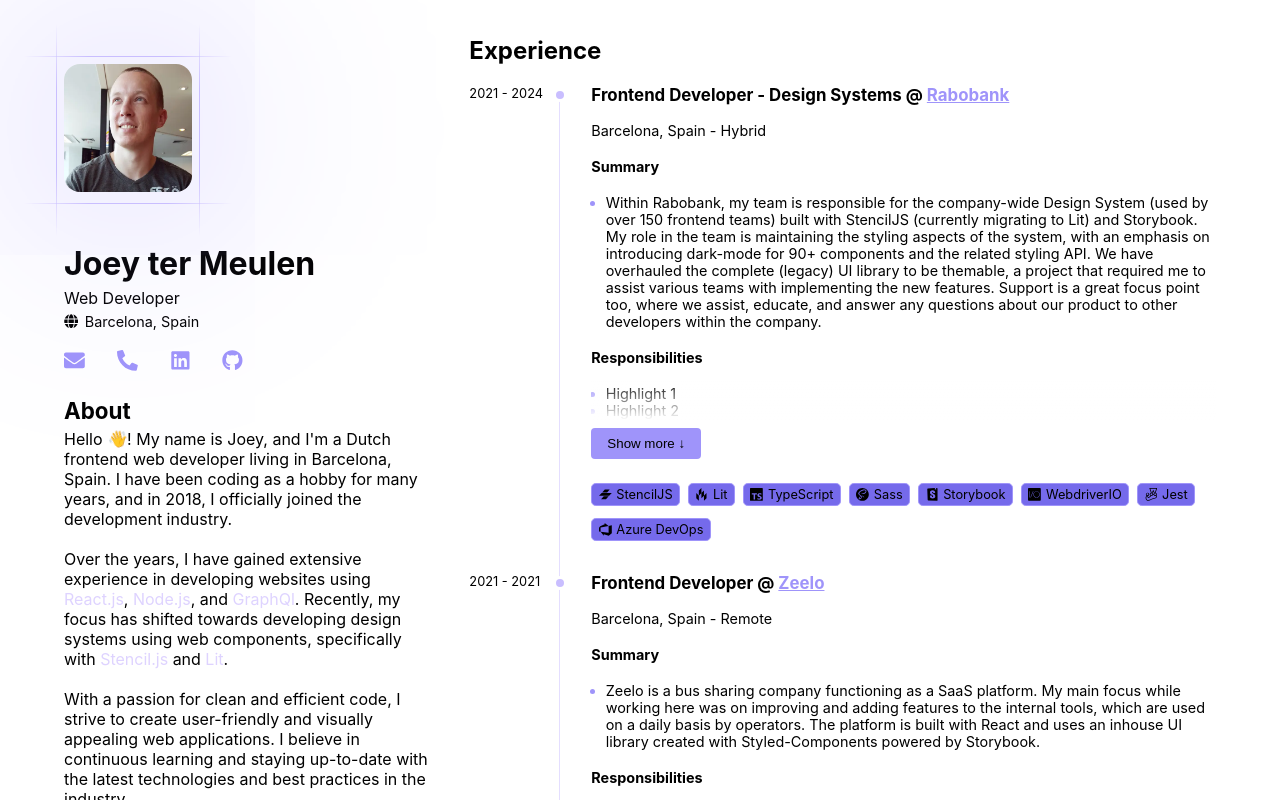
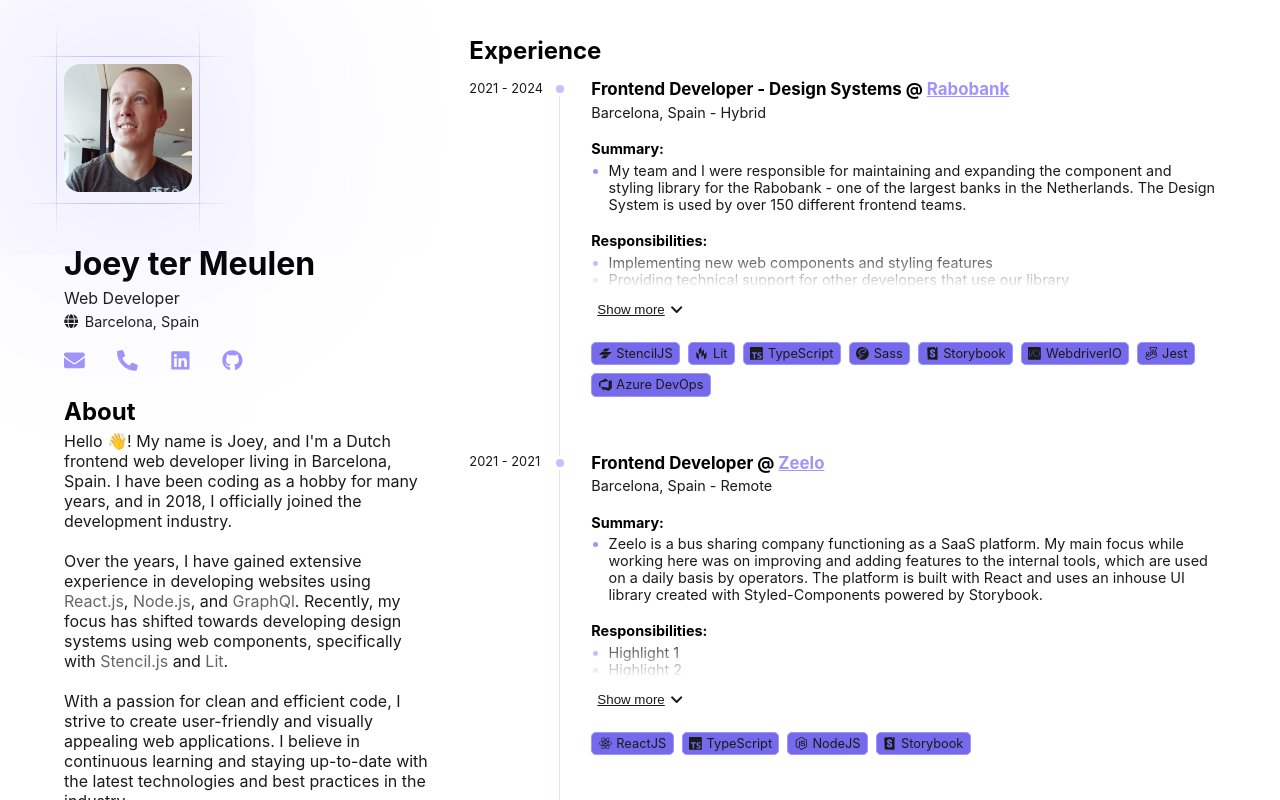
Before and after one commit to JtMeulen/portfolio-2024, a React (Vite) app: page / in a window 1280 px wide. Shown: the top 800 px of the page. Built offline with nearby package versions, Linux system fonts and the light colour scheme.

Commit message:
chore: some content and style updates

```diff
--- a/public/data/experience.json
+++ b/public/data/experience.json
@@ -7,9 +7,18 @@
     "type": "Hybrid",
     "startYear": "2021",
     "endYear": "2024",
-    "summary": "Within Rabobank, my team is responsible for the company-wide Design System (used by over 150 frontend teams) built with StencilJS (currently migrating to Lit) and Storybook. My role in the team is maintaining the styling aspects of the system, with an emphasis on introducing dark-mode for 90+ components and the related styling API. We have overhauled the complete (legacy) UI library to be themable, a project that required me to assist various teams with implementing the new features. Support is a great focus point too, where we assist, educate, and answer any questions about our product to other developers within the company.",
-    "responsibilities": ["Highlight 1", "Highlight 2"],
-    "achievements": ["Achievement 1", "Achievement 2"],
+    "summary": "My team and I were responsible for maintaining and expanding the component and styling library for the Rabobank - one of the largest banks in the Netherlands. The Design System is used by over 150 different frontend teams.",
+    "responsibilities": [
+      "Implementing new web components and styling features",
+      "Providing technical support for other developers that use our library",
+      "Maintinging a zero-bug policy for the library",
+      "Writing extensive documentation for all features in the library",
+      "Bi-weekly demos, presentations and workshops for users and stakeholders"
+    ],
+    "achievements": [
+      "Implementing dark-mode theme for the complete component and styling library",
+      "Complete overhaul of legacy styling library to a new tokenized structure for theming"
+    ],
     "stack": [
       "StencilJS",
       "Lit",
--- a/src/components/About/About.module.scss
+++ b/src/components/About/About.module.scss
@@ -1,14 +1,4 @@
 .about {
-  & h1 {
-    font-size: 2rem;
-    margin-bottom: 0.3rem;
-  }
-
-  & h2 {
-    font-size: 1.4rem;
-    margin-bottom: 0.3rem;
-  }
-
   & p {
     margin: 0;
   }
@@ -29,6 +19,7 @@
 
   & img {
     box-shadow: 0px 0px 400px 0px var(--color-primary);
+    -webkit-box-shadow: 0px 0px 400px 0px var(--color-primary);
     aspect-ratio: 1 / 1;
     width: 8rem;
     border-radius: 1rem;
@@ -110,7 +101,7 @@
   & em {
     font-weight: normal;
     font-style: normal;
-    color: var(--primary-600);
+    color: var(--font-color-500);
   }
 
   & .wave {
--- a/src/components/Collapsible/Collapsible.module.scss
+++ b/src/components/Collapsible/Collapsible.module.scss
@@ -1,5 +1,5 @@
 .content {
-  max-height: 90px;
+  max-height: 75px;
   overflow: hidden;
   position: relative;
   // TODO: feels very choppy, look into alternate ways to animate
@@ -10,7 +10,7 @@
     transition: max-height 0.25s ease-in;
   }
 
-  &::after {
+  &:not(.expanded)::after {
     content: '';
     display: block;
     position: absolute;
@@ -22,21 +22,22 @@
   }
 }
 
-// TODO: text button instead
 .btn {
-  background-color: var(--button-color);
+  text-decoration: underline;
+  background: none;
   color: var(--font-color);
   border: none;
-  border-radius: 4px;
-  padding: 8px 16px;
-  margin-block: 8px;
+  margin-block: 0.8rem;
+  display: flex;
+  align-items: center;
+  gap: 0.3rem;
   cursor: pointer;
 
   &:hover {
-    box-shadow: 0 0 20px -4px var(--button-color-hover);
+    color: var(--primary-500);
   }
 
   &:active {
-    background-color: var(--button-color-active);
+    color: var(--primary-300);
   }
 }
--- a/src/components/Collapsible/Collapsible.tsx
+++ b/src/components/Collapsible/Collapsible.tsx
@@ -1,4 +1,5 @@
 import { useState } from 'react';
+import { FaChevronDown, FaChevronUp } from 'react-icons/fa';
 
 import styles from './Collapsible.module.scss';
 
@@ -14,7 +15,8 @@
       <div className={`${styles.content} ${expanded ? styles.expanded : null}`}>{children}</div>
 
       <button className={`${styles.btn} ${expanded ? styles.expanded : null}`} onClick={toggle}>
-        {expanded ? 'Show less ↑' : 'Show more ↓'}
+        {expanded ? 'Show less' : 'Show more'}
+        {expanded ? <FaChevronUp /> : <FaChevronDown />}
       </button>
     </>
   );
--- a/src/components/Experience/Experience.module.scss
+++ b/src/components/Experience/Experience.module.scss
@@ -35,7 +35,7 @@
 
   & .content {
     padding-inline-start: 2rem;
-    padding-block-end: 1rem;
+    padding-block-end: 3.5rem;
     position: relative;
     grid-column: 2;
 
@@ -55,9 +55,17 @@
       opacity: 0.5;
     }
 
+    & .location {
+      margin: 0;
+    }
+
     & h3 {
       margin-top: 0;
     }
+  }
+
+  &:last-of-type .content {
+    padding-block-end: 0.5rem;
   }
 }
 
@@ -65,7 +73,7 @@
 .achievements,
 .summary {
   list-style-type: disc;
-  margin-inline-start: 1em;
+  margin-inline-start: 1.2em;
   padding: 0;
 
   & li::marker {
@@ -75,11 +83,10 @@
 
 .stack {
   padding: 0;
-  margin: 1rem 0;
+  margin-top: 1.5rem;
   list-style: none;
   display: flex;
-  column-gap: 0.5rem;
-  row-gap: 0.7rem;
+  gap: 0.5rem;
   flex-wrap: wrap;
   list-style-type: none;
 }
--- a/src/components/Experience/Experience.tsx
+++ b/src/components/Experience/Experience.tsx
@@ -29,15 +29,15 @@
                     {experience.company}
                   </a>
                 </h3>
-                <p>
+                <p className={styles.location}>
                   {experience.location} - {experience.type}
                 </p>
-                <h4>Summary</h4>
+                <h4>Summary:</h4>
                 <ul className={styles.summary}>
                   <li>{experience.summary}</li>
                 </ul>
                 <Collapsible>
-                  <h4>Responsibilities</h4>
+                  <h4>Responsibilities:</h4>
                   {experience.responsibilities && (
                     <ul className={styles.responsibilities}>
                       {experience.responsibilities.map((responsibility: string) => (
@@ -45,7 +45,7 @@
                       ))}
                     </ul>
                   )}
-                  <h4>Achievements</h4>
+                  <h4>Achievements:</h4>
                   {experience.achievements && (
                     <ul className={styles.achievements}>
                       {experience.achievements.map((achievement: string) => (
--- a/src/components/IconTag/IconTag.module.scss
+++ b/src/components/IconTag/IconTag.module.scss
@@ -4,6 +4,7 @@
   column-gap: 0.3rem;
   border: 1px solid var(--color-primary);
   background: var(--primary-100);
+  color: var(--font-color-on-surface);
   font-size: 0.8rem;
   padding: 0.2rem 0.4rem;
   border-radius: 0.3rem;
--- a/src/styles/global.scss
+++ b/src/styles/global.scss
@@ -54,7 +54,9 @@
 :root {
   --background-color: var(--surface-100);
 
-  --font-color: var(--font-color-100);
+  --heading-color: var(--font-color-100);
+  --font-color: var(--font-color-200);
+  --font-color-on-surface: $font-color-100;
 
   --button-color: var(--primary-300);
   --button-color-hover: var(--primary-200);
@@ -95,9 +97,27 @@
   }
 }
 
+h1 {
+  font-size: 2rem;
+}
+
+h1,
+h2,
+h3,
+h4,
+h5,
+h6 {
+  color: var(--font-color-100);
+  margin-bottom: 0.3rem;
+}
+
 a {
   color: var(--link-color);
   text-decoration: none;
+
+  &:visited {
+    color: var(--link-color);
+  }
 
   &:hover {
     color: var(--link-color-hover);
@@ -107,8 +127,4 @@
   &:active {
     color: var(--link-color-active);
   }
-
-  &:visited {
-    color: var(--link-color);
-  }
 }
--- a/src/styles/variables.scss
+++ b/src/styles/variables.scss
@@ -13,8 +13,8 @@
 $surface-500: #737274;
 $surface-600: #8d8c8e;
 
-$font-color-100: #e9dce5;
-$font-color-200: #d3b9cb;
+$font-color-100: #f9ecf5;
+$font-color-200: #e6d2e0;
 $font-color-300: #bd96b1;
 $font-color-400: #a77397;
 $font-color-500: #91507d;
```
